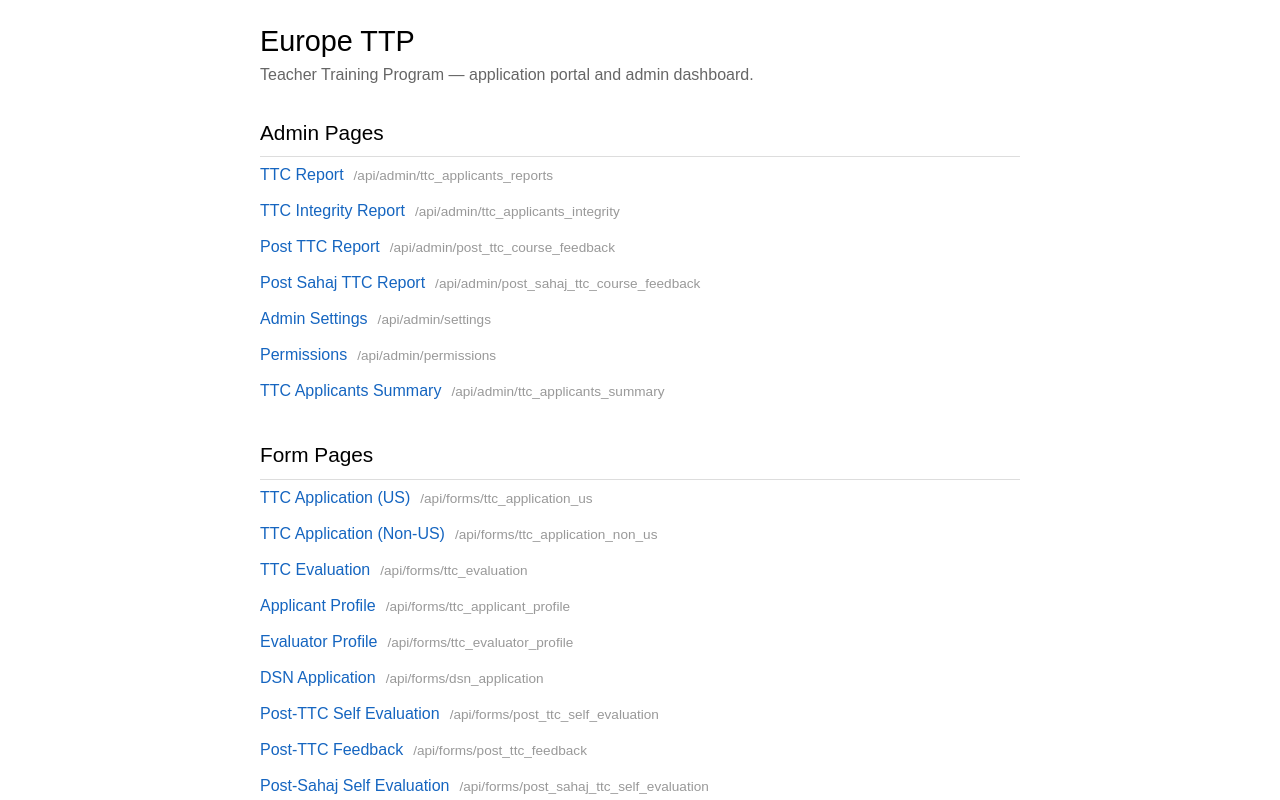
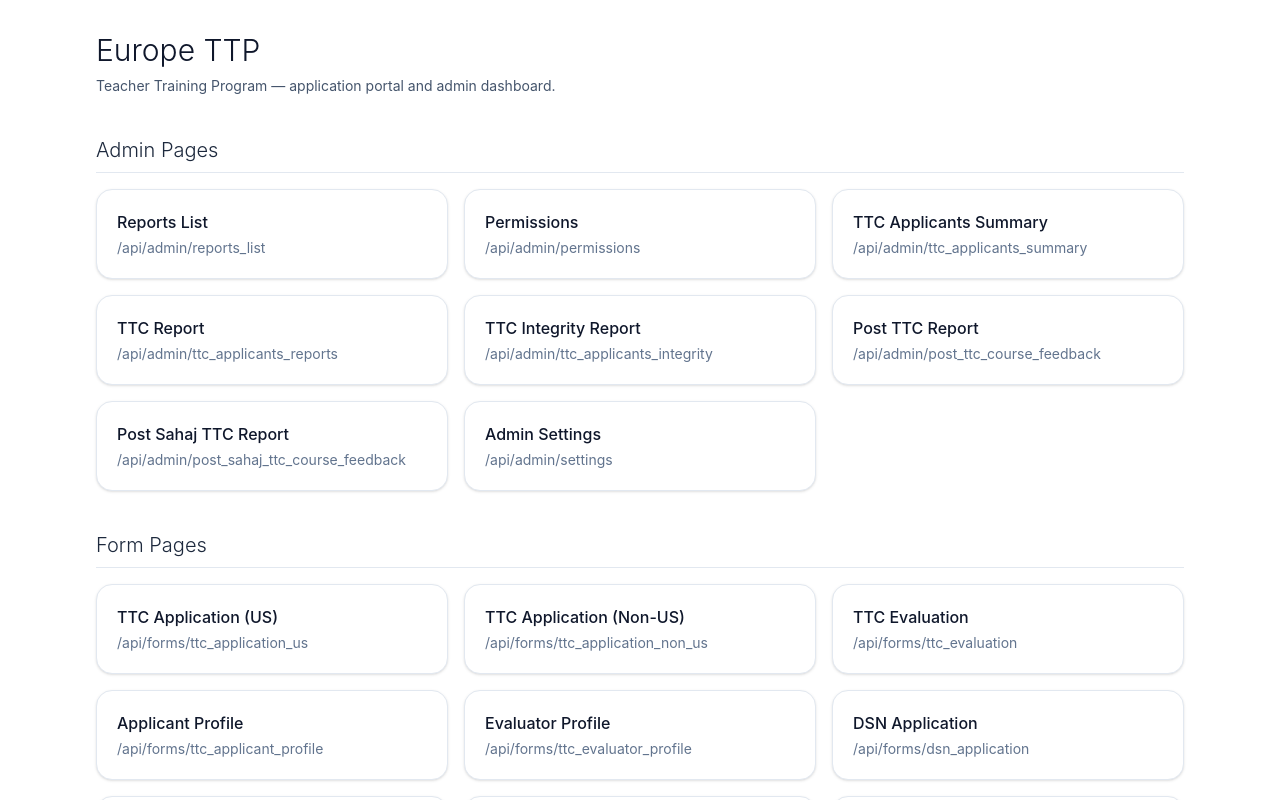
Before and after one commit to oneaiguru/europe-ttp, a Next.js app: page / in a window 1280 px wide. Shown: the top 800 px of the page. Built offline with nearby package versions, Linux system fonts and the light colour scheme.

Commit message:
feat: style landing page with Tailwind cards

```diff
--- a/app/page.tsx
+++ b/app/page.tsx
@@ -1,11 +1,18 @@
 import { ADMIN_REPORTS_LIST_LINKS } from './admin/reports_list/render';
 
-const EXTRA_ADMIN_LINKS = [
+type LinkItem = {
+  href: string;
+  label: string;
+};
+
+const ADMIN_LINKS: LinkItem[] = [
+  { href: '/api/admin/reports_list', label: 'Reports List' },
   { href: '/api/admin/permissions', label: 'Permissions' },
   { href: '/api/admin/ttc_applicants_summary', label: 'TTC Applicants Summary' },
+  ...ADMIN_REPORTS_LIST_LINKS,
 ];
 
-const FORM_LINKS = [
+const FORM_LINKS: LinkItem[] = [
   { href: '/api/forms/ttc_application_us', label: 'TTC Application (US)' },
   { href: '/api/forms/ttc_application_non_us', label: 'TTC Application (Non-US)' },
   { href: '/api/forms/ttc_evaluation', label: 'TTC Evaluation' },
@@ -19,41 +26,46 @@ const FORM_LINKS = [
   { href: '/api/forms/ttc_portal_settings', label: 'Portal Settings' },
 ];
 
-export default function HomePage() {
-  const adminLinks = [...ADMIN_REPORTS_LIST_LINKS, ...EXTRA_ADMIN_LINKS];
+function LinkGrid({ links, emptyText }: { links: LinkItem[]; emptyText: string }) {
+  if (links.length === 0) {
+    return <p className="rounded-xl border border-dashed border-slate-300 bg-white p-6 text-center text-sm text-slate-500">{emptyText}</p>;
+  }
 
   return (
-    <div style={{ fontFamily: 'Ubuntu, sans-serif', fontWeight: 300, maxWidth: 800, margin: '0 auto', padding: 20 }}>
-      <h1 style={{ fontWeight: 300, fontSize: '1.8em' }}>Europe TTP</h1>
-      <p style={{ color: '#666' }}>Teacher Training Program — application portal and admin dashboard.</p>
-
-      <h2 style={{ fontWeight: 300, fontSize: '1.3em', marginTop: 30, borderBottom: '1px solid #ddd', paddingBottom: 8 }}>
-        Admin Pages
-      </h2>
-      <ul style={{ listStyle: 'none', padding: 0 }}>
-        {adminLinks.map((link) => (
-          <li key={link.href} style={{ padding: '6px 0' }}>
-            <a href={link.href} style={{ color: '#1565c0', textDecoration: 'none' }}>
-              {link.label}
-            </a>
-            <span style={{ color: '#999', fontSize: '0.85em', marginLeft: 10 }}>{link.href}</span>
-          </li>
-        ))}
-      </ul>
-
-      <h2 style={{ fontWeight: 300, fontSize: '1.3em', marginTop: 30, borderBottom: '1px solid #ddd', paddingBottom: 8 }}>
-        Form Pages
-      </h2>
-      <ul style={{ listStyle: 'none', padding: 0 }}>
-        {FORM_LINKS.map((link) => (
-          <li key={link.href} style={{ padding: '6px 0' }}>
-            <a href={link.href} style={{ color: '#1565c0', textDecoration: 'none' }}>
-              {link.label}
-            </a>
-            <span style={{ color: '#999', fontSize: '0.85em', marginLeft: 10 }}>{link.href}</span>
-          </li>
-        ))}
-      </ul>
+    <div className="grid gap-4 md:grid-cols-2 lg:grid-cols-3">
+      {links.map((link) => (
+        <a
+          key={link.href}
+          href={link.href}
+          className="group rounded-2xl border border-slate-200 bg-white p-5 shadow-sm transition hover:-translate-y-0.5 hover:shadow-lg"
+        >
+          <p className="text-base font-medium text-slate-900 group-hover:text-blue-600">{link.label}</p>
+          <p className="mt-1 truncate text-sm text-slate-500">{link.href}</p>
+        </a>
+      ))}
     </div>
   );
 }
+
+export default function HomePage() {
+  return (
+    <div className="mx-auto max-w-6xl space-y-10 px-4 py-8 sm:px-6 lg:px-8">
+      <header className="space-y-2">
+        <h1 className="text-3xl font-light text-slate-900">Europe TTP</h1>
+        <p className="text-sm text-slate-600">
+          Teacher Training Program — application portal and admin dashboard.
+        </p>
+      </header>
+
+      <section className="space-y-4">
+        <h2 className="border-b border-slate-200 pb-2 text-xl font-light text-slate-800">Admin Pages</h2>
+        <LinkGrid links={ADMIN_LINKS} emptyText="No admin links are available." />
+      </section>
+
+      <section className="space-y-4">
+        <h2 className="border-b border-slate-200 pb-2 text-xl font-light text-slate-800">Form Pages</h2>
+        <LinkGrid links={FORM_LINKS} emptyText="No form links are available." />
+      </section>
+    </div>
+  );
+}
```
